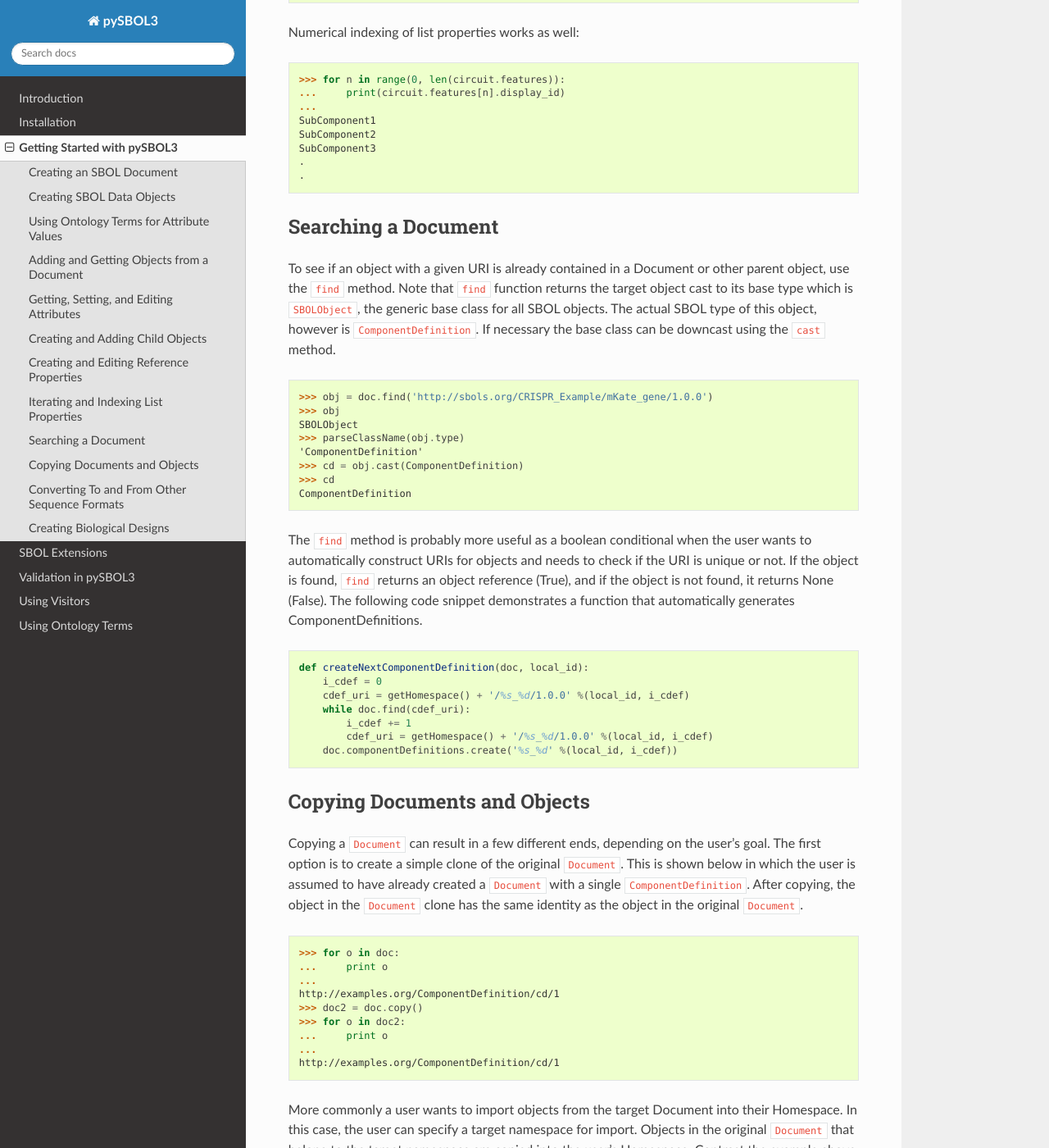
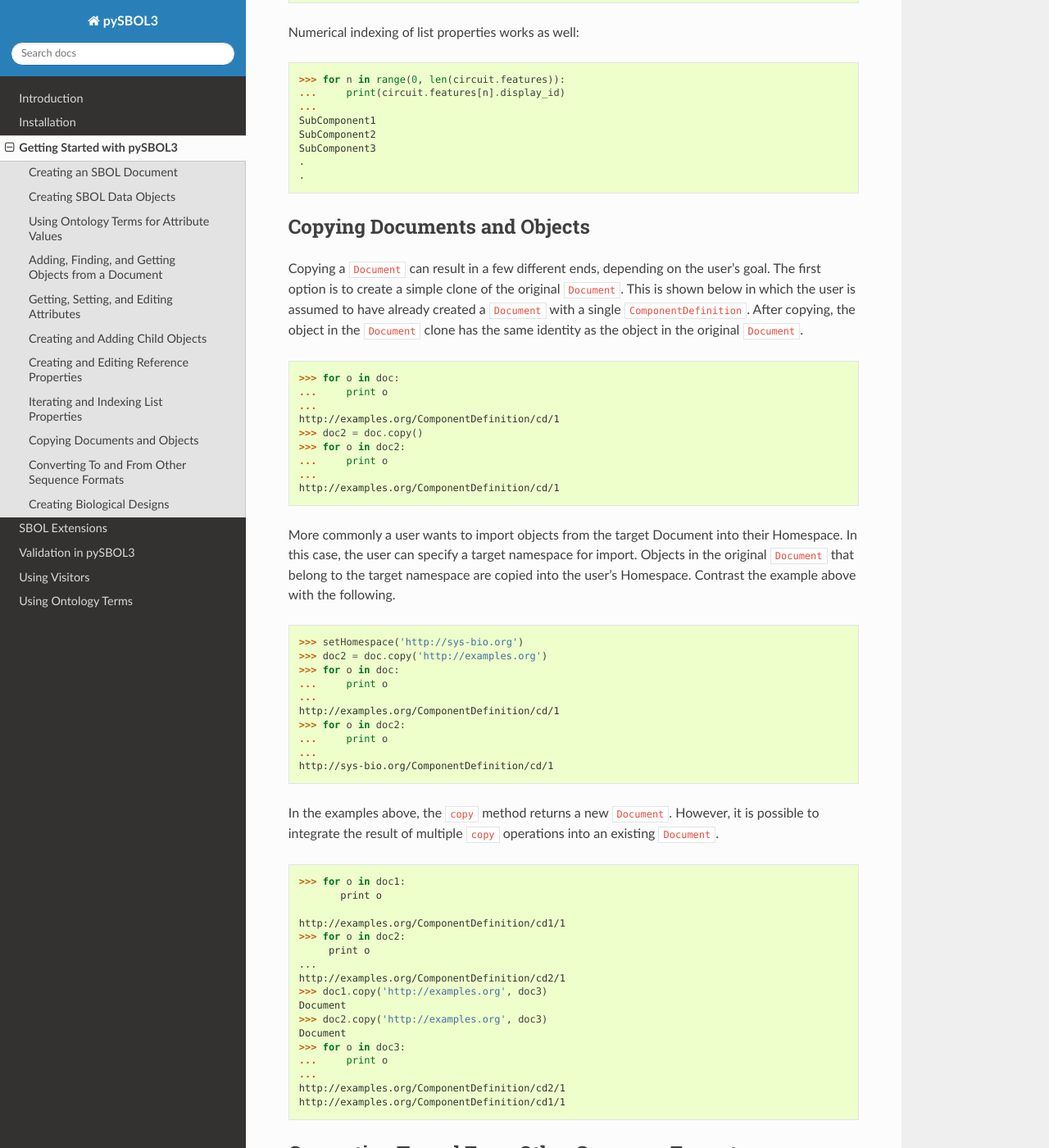
Before and after one commit to SynBioDex/pySBOL3, a Sphinx documentation site: the page built from docs/getting_started.rst, in a window 1280 px wide and 1400 px high, scrolled down 8022 px. Shown: the whole window at 82% size. Built offline with Sphinx 7.4.7 and the Read the Docs theme 2.0.0, drawn with Linux system fonts in a browser that asks for light colours; some of the changed text lies outside the part shown.

Commit message:
Delete "Searching a Document" section
No longer relevant, and already covered in previous section

```diff
--- a/docs/getting_started.rst
+++ b/docs/getting_started.rst
@@ -217,7 +217,7 @@ The following example illustrates how the URIs for ontology terms can be easily
 For more information on using ontology terms with pySBOL3, see: `Using Ontology Terms <ontology.html>`_.
 
 ------------------------------------------
-Adding and Getting Objects from a Document
+Adding, Finding, and Getting Objects from a Document
 ------------------------------------------
 
 In some cases a developer may want to use SBOL objects as intermediate data structures in a computational biology workflow. In this case, the user is free to manipulate objects independently of a Document. However, if the user wishes to write out a file with all the information contained in their object, they must first add it to the Document. This is done using the ``add`` method.
@@ -444,39 +444,6 @@ Numerical indexing of list properties works as well:
 .. end
 
 ----------------------------------
-Searching a Document
-----------------------------------
-
-To see if an object with a given URI is already contained in a Document or other parent object, use the ``find`` method. Note that ``find`` function returns the target object cast to its base type which is ``SBOLObject``, the generic base class for all SBOL objects. The actual SBOL type of this object, however is ``ComponentDefinition``. If necessary the base class can be downcast using the ``cast`` method.
-
-.. code:: python
-
-    >>> obj = doc.find('http://sbols.org/CRISPR_Example/mKate_gene/1.0.0')
-    >>> obj
-    SBOLObject
-    >>> parseClassName(obj.type)
-    'ComponentDefinition'
-    >>> cd = obj.cast(ComponentDefinition)
-    >>> cd
-    ComponentDefinition
-
-.. end
-
-The ``find`` method is probably more useful as a boolean conditional when the user wants to automatically construct URIs for objects and needs to check if the URI is unique or not. If the object is found,   ``find`` returns an object reference (True), and if the object is not found, it returns None (False). The following code snippet demonstrates a function that automatically generates ComponentDefinitions.
-
-.. code:: python
-
-    def createNextComponentDefinition(doc, local_id):
-        i_cdef = 0
-        cdef_uri = getHomespace() + '/%s_%d/1.0.0' %(local_id, i_cdef)
-        while doc.find(cdef_uri):
-            i_cdef += 1
-            cdef_uri = getHomespace() + '/%s_%d/1.0.0' %(local_id, i_cdef)
-        doc.componentDefinitions.create('%s_%d' %(local_id, i_cdef))
-
-.. end
-
-----------------------------------
 Copying Documents and Objects
 ----------------------------------
 
```
Also changed, not shown: other parts of docs/getting_started.rst (+1 -1 lines).
